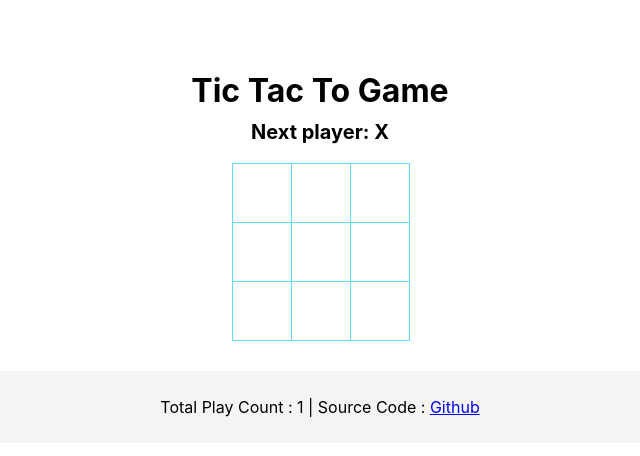
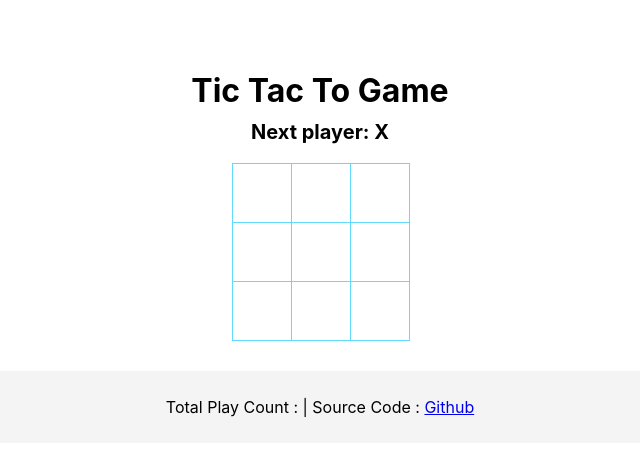
Before and after one commit to 1983shiv/tik-tac-to-react, a React (Create React App) app: page / in a window 1280 px wide. Shown: the top 456 px of the page, without its empty margins (320-960 px from the left). Built offline with nearby package versions, Linux system fonts and the light colour scheme.

Commit message:
revise the total count

```diff
--- a/src/App.js
+++ b/src/App.js
@@ -1,6 +1,8 @@
 import { useState, useEffect } from "react";
 import Confetti from "react-confetti";
 import "./App.css";
+
+let totalplaycount;
 
 const lines = [
   [0, 1, 2],
@@ -71,9 +73,11 @@ function Board() {
   };
 
   const restartGame = () => {
+    totalplaycount = totalplaycount + 1;
     setSquares(Array(9).fill(null));
     setPlaycount((prev) => prev + 1);
   };
+
   useEffect(() => {
     if (!hasNullValues(squares)) {
       setRestart(true);
@@ -116,7 +120,7 @@ function Board() {
 
       <div className="footer">
         <p>
-          Total Play Count : {playcount} | Source Code :{" "}
+          Total Play Count : {totalplaycount} | Source Code :{" "}
           <a href="https://github.com/1983shiv/tik-tac-to-react">Github</a>
         </p>
       </div>
```
